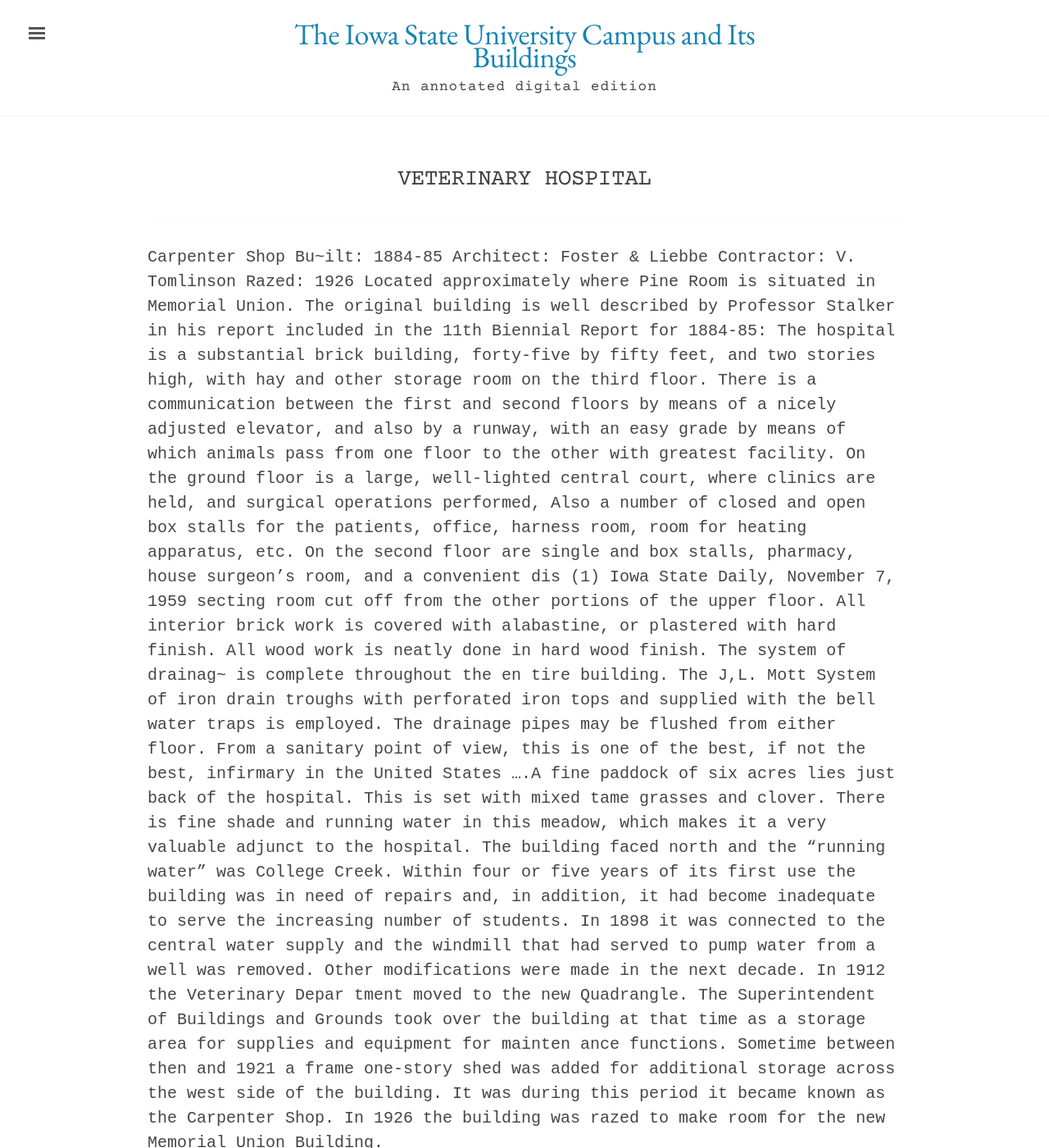
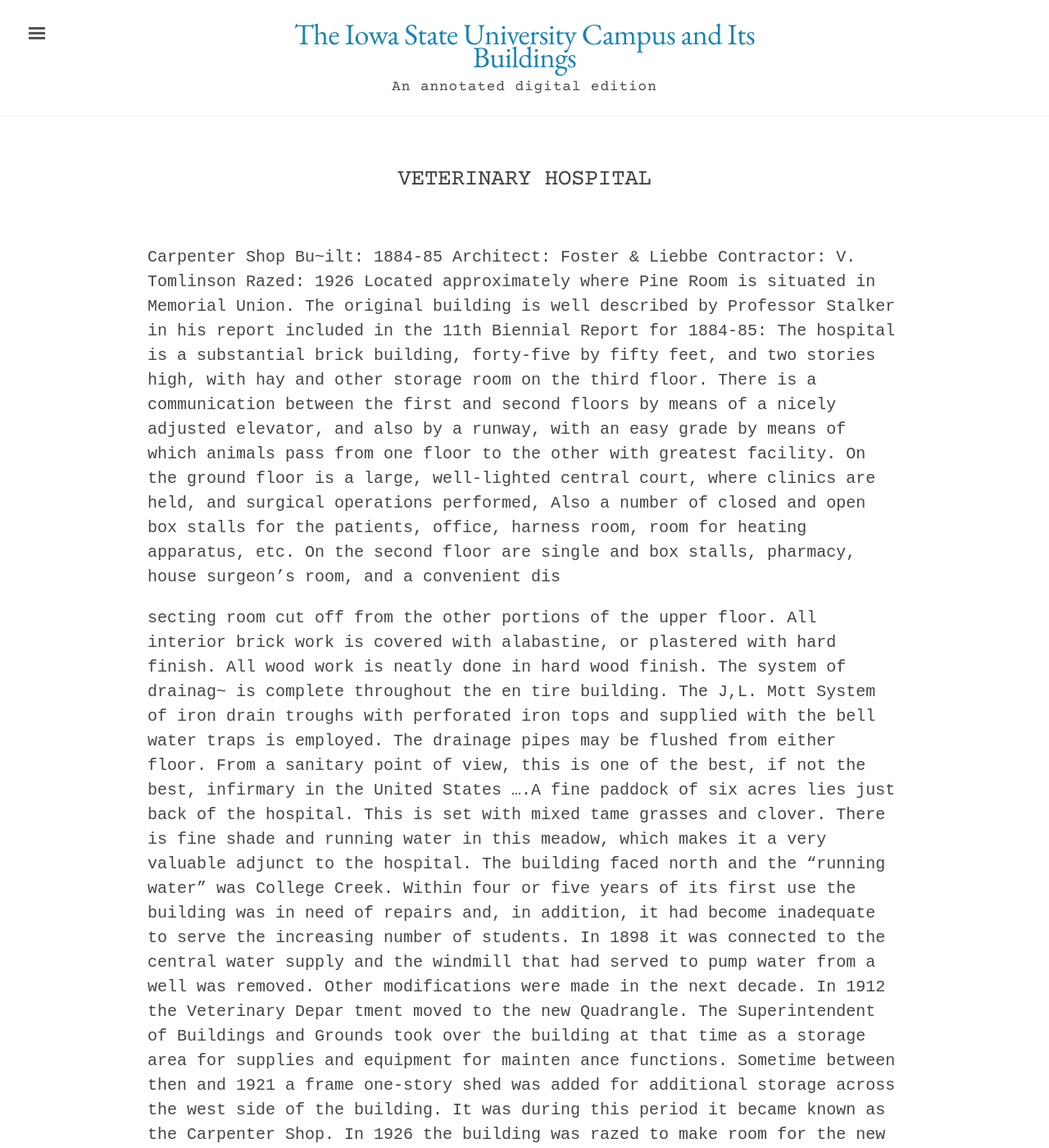
Before and after one commit to emanderson811/day-edition, a Jekyll site: the page built from _texts/buildings/219day-veterinary-hospital.md, in a window 1280 px wide and 1400 px high. Shown: the whole window at 82% size. Built offline with Jekyll 4.4.1, drawn with Linux system fonts in a browser that asks for light colours; some of the changed text lies outside the part shown.

Commit message:
Update 219day-veterinary-hospital.md

```diff
--- a/_texts/buildings/219day-veterinary-hospital.md
+++ b/_texts/buildings/219day-veterinary-hospital.md
@@ -19,7 +19,7 @@
 Located approximately where Pine Room is situated in Memorial Union.
 The original building is well described by Professor Stalker in his report included in the 11th Biennial Report for 1884-85:
 The hospital is a substantial brick building, forty-five by fifty feet, and two stories high, with hay and other storage room on the third floor. There is a communication between the first and second floors by means of a nicely adjusted elevator, and also by a runway, with an easy grade by means of which animals pass from one floor to the other with greatest facility. On the ground floor is a large, well-lighted central court, where clinics are held, and surgical operations performed, Also a number of closed and open box stalls for the patients, office, harness room, room for heating apparatus, etc. On the second floor are single and box stalls, pharmacy, house surgeon's room, and a convenient dis
-(1) Iowa State Daily, November 7, 1959
+
 secting room cut off from the other portions of the upper floor. All interior brick work is covered with alabastine, or plastered with hard finish. All wood work is neatly done in hard wood finish. The system of drainag~ is complete throughout the en tire building. The J,L. Mott System of iron drain troughs with perforated iron tops and supplied with the bell water traps is employed. The drainage pipes may be flushed from either floor. From a sanitary point of view, this is one of the best, if not the best, infirmary in the United States ....A fine paddock of six acres lies just back of the hospital. This is set with mixed tame grasses and clover. There is fine shade and running water in this meadow, which makes it a very valuable adjunct to the hospital.
 The building faced north and the "running water" was College Creek.
 Within four or five years of its first use the building was in need of repairs and, in addition, it had become inadequate to serve the increasing number of students. In 1898 it was connected to the central water supply and the windmill that had served to pump water from a well was removed. Other modifications were made in the next decade. In 1912 the Veterinary Depar tment moved to the new Quadrangle.
```
